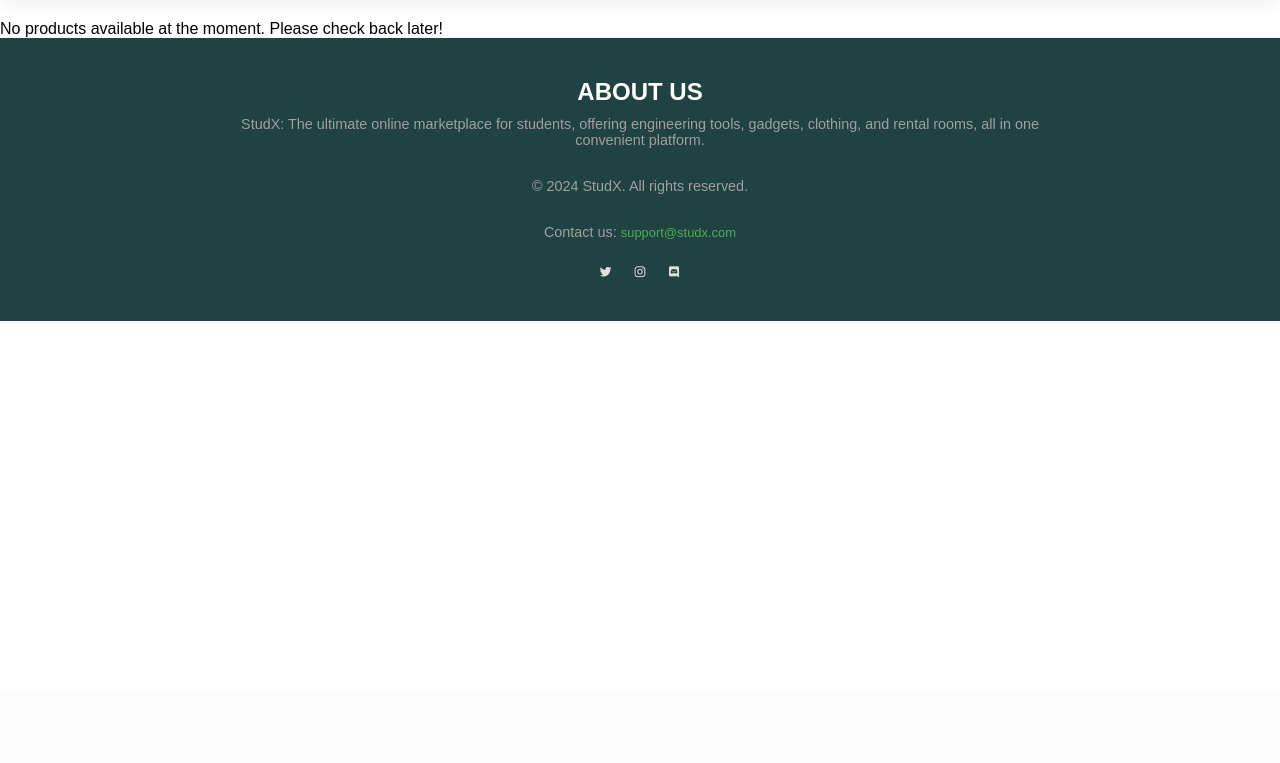
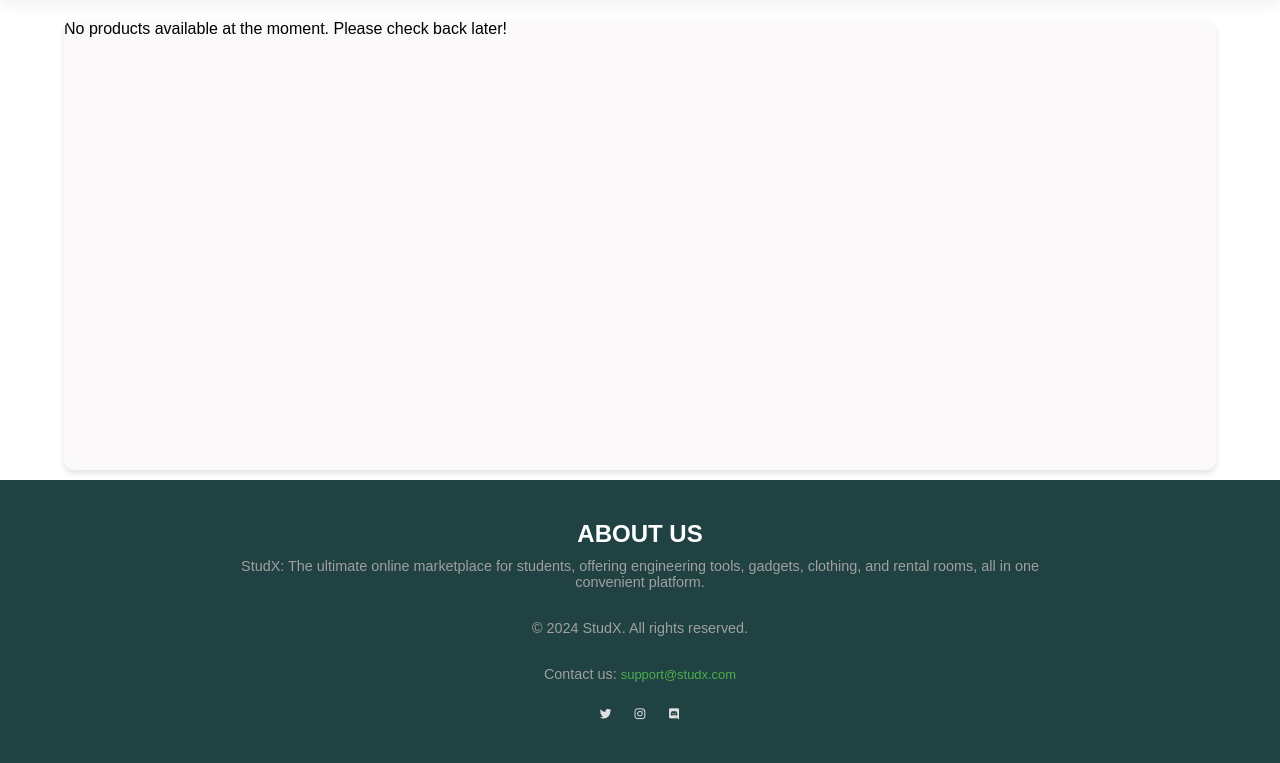
Before and after one commit to Rabinn1011/StudentMart, a Django app: page /cart/ in a window 1280 px wide. Shown: the part 110-873 px from the top of the page. Before the commit the page ends 431 px from the top, so only its background shows below. Run offline with Django 5.2, Linux system fonts and the light colour scheme.

Commit message:
Merge remote-tracking branch 'origin/master'
# Conflicts:
#	StudX/db.sqlite3

```diff
--- a/StudX/cart/templates/cart_summary.html
+++ b/StudX/cart/templates/cart_summary.html
@@ -1,5 +1,6 @@
 {% extends 'base.html' %}
 {% block content %}
+    <div class="form-container">
 {% if cart_products.exists %}
     Item in Your Cart
     {% for product in cart_products %}
@@ -11,8 +12,9 @@
         </div>
     {% endfor %}
 {% else %}
-    <p class="no-products">No products available at the moment. Please check back later!</p>
+    <p >No products available at the moment. Please check back later!</p>
 {% endif %}
+    </div>
     <script>
     $(document).on('click', '.delete-product', function(e){
     e.preventDefault();
--- a/StudX/static/css/style.css
+++ b/StudX/static/css/style.css
@@ -737,7 +737,7 @@ display: flex;
     overflow: hidden;
     width: 90%;
     margin: 10px auto;
-    min-height: 350px;
+    min-height: 450px;
     height: 90%;
 }
 
```
Also changed, not shown: StudX/db.sqlite3.
